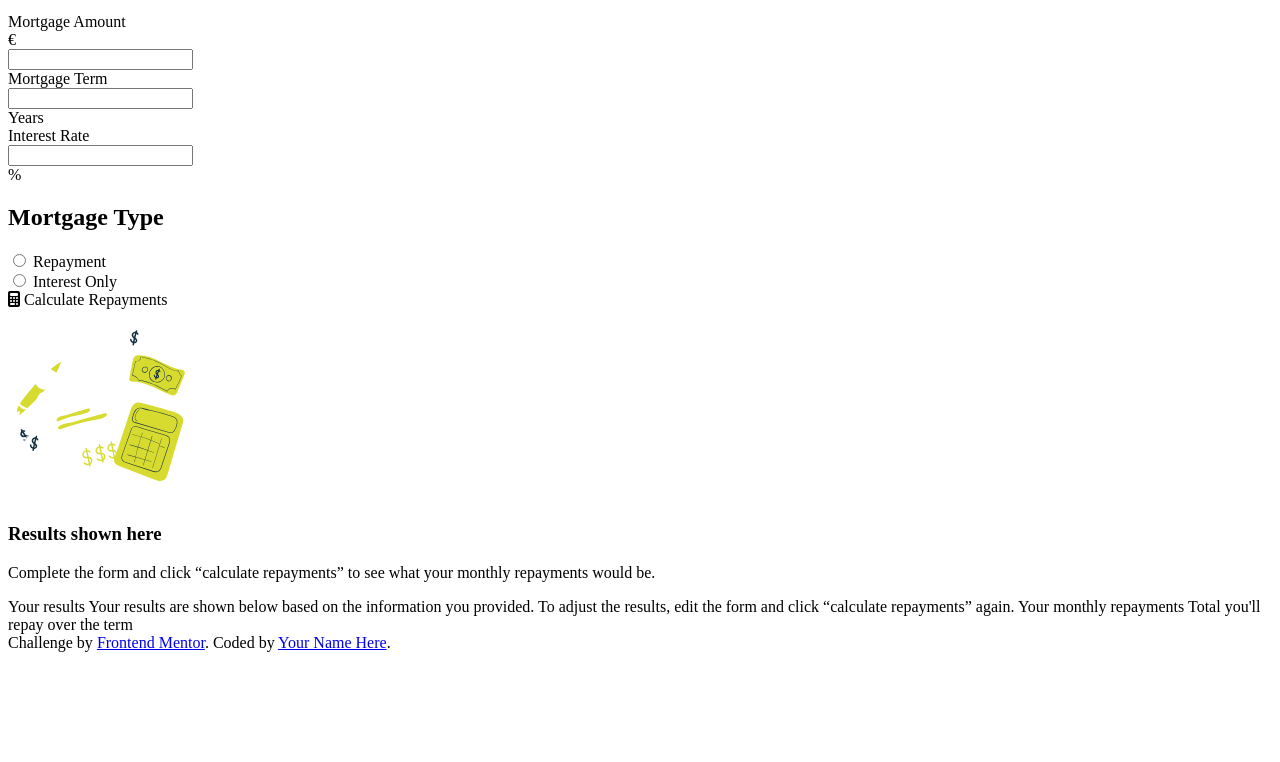
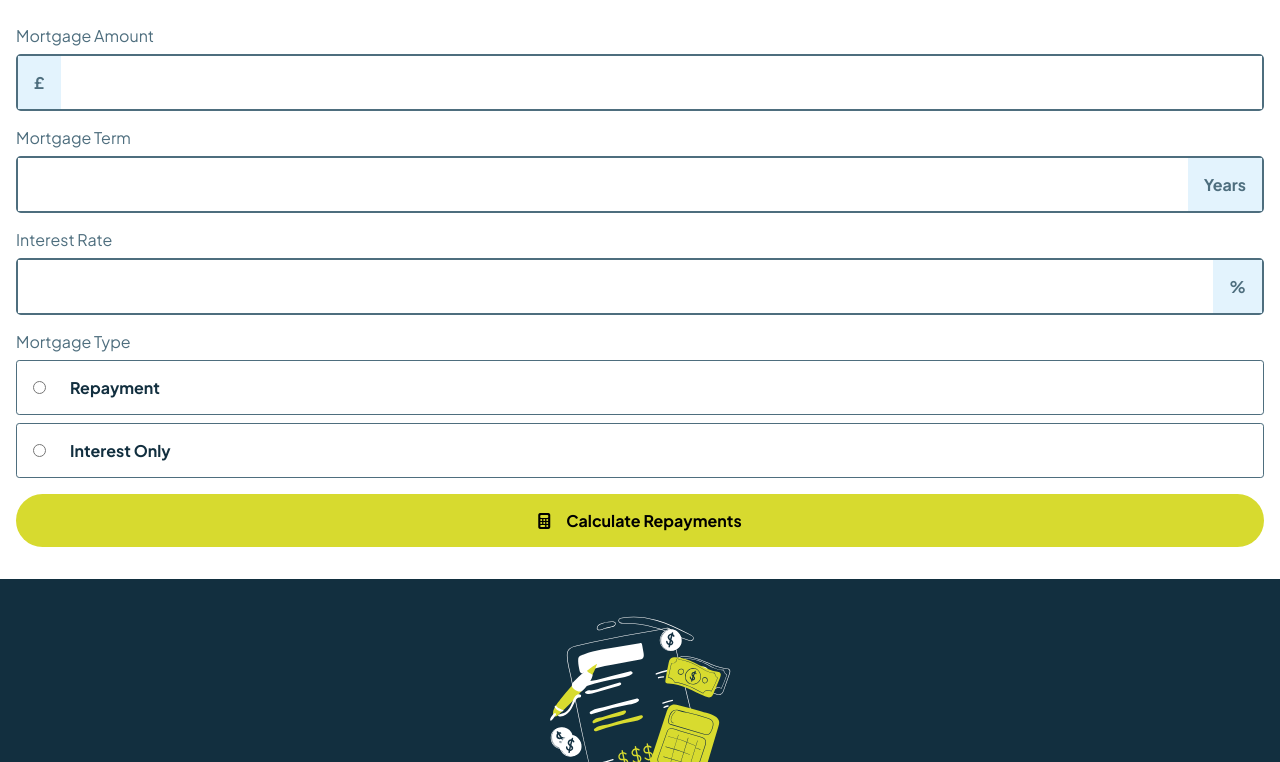
Before and after one commit to fayiz770/mortgage-repayment-calculator-main, a plain HTML site: page index.html in a window 1280 px wide. Shown: the part 101-863 px from the top of the page. Before the commit the page ends 800 px from the top, so only its background shows below. Drawn offline with Linux system fonts and the light colour scheme.

Commit message:
css added

```diff
--- a/index.css
+++ b/index.css
@@ -0,0 +1,161 @@
+* {
+    padding: 0;
+    margin: 0;
+    box-sizing: border-box;
+}
+
+:root {
+    --lime: hsl(61, 70%, 52%);
+    --red: hsl(4, 69%, 50%);
+    --white: hsl(0, 0%, 100%);
+    --slate-100: hsl(202, 86%, 94%);
+    --slate-300: hsl(203, 41%, 72%);
+    --slate-500: hsl(200, 26%, 54%);
+    --slate-700: hsl(200, 24%, 40%);
+    --slate-900: hsl(202, 55%, 16%);
+    --font-family: 'Plus Jakarta Sans', sans-serif;
+}
+
+body {
+    font-family: var(--font-family);
+    background: var(--white);
+}
+
+/* Typo graphy */
+
+h1 {
+    font-size: 25px;
+}
+
+h2 {
+    font-size: 1em;
+    font-weight: normal;
+}
+
+/* main */
+
+.container {
+    padding: 2em 1em;
+}
+
+.title {
+    display: grid;
+    gap: .5em;
+    margin-bottom: 2em;
+    color: var(--slate-900);
+}
+
+.clear,
+.label {
+    color: var(--slate-700);
+}
+
+
+.clear {
+    border-bottom: 1px solid var(--slate-300);
+    width: fit-content;
+    cursor: pointer;
+}
+
+form {
+    display: grid;
+    gap: 1em;
+}
+
+.input-container {
+    display: grid;
+    gap: .5em;
+}
+
+.input {
+    display: flex;
+    border: 2px solid var(--slate-700);
+    border-radius: .3em;
+}
+
+input[type='text'] {
+    color: var(--slate-900);
+    font-family: var(--font-family);
+    width: 100%;
+    height: 100%;
+    padding: 1.1rem 1rem;
+    font-weight: bolder;
+    border: none;
+    outline: none;
+}
+
+input[type='radio'] {
+    accent-color: var(--slate-300);
+}
+
+
+.sign {
+    font-weight: bold;
+    display: flex;
+    align-self: center;
+    background-color: var(--slate-100);
+    padding: 1em;
+}
+
+.pound {
+    left: 0;
+}
+
+.years,
+.percent {
+    right: 0;
+}
+
+.term-and-rate-container {
+    display: grid;
+    gap: 1em;
+}
+
+.type {
+    display: grid;
+    gap: .5em;
+}
+
+.repayment,
+.interest-only {
+    border: 1px solid var(--slate-700);
+    display: flex;
+    gap: 1.5em;
+    font-weight: bold;
+    padding: 1em;
+    color: var(--slate-900);
+    border-radius: .2em;
+}
+
+.button {
+    padding: 1em;
+    background: var(--lime);
+    border-radius: 2em;
+    display: flex;
+    gap: 1em;
+    align-items: center;
+    justify-content: center;
+    font-weight: bold;
+    cursor: pointer;
+}
+
+/* Results */
+
+.result {
+    display: grid;
+    place-items: center;
+    background: var(--slate-900);
+    margin: 2em -1em 0 -1em;
+    padding: 2em;
+    text-align: center;
+    color: var(--white);
+
+}
+
+
+/* Attribution */
+
+.attribution {
+    text-align: center;
+    padding: 1em 2em;
+}
--- a/index.html
+++ b/index.html
@@ -6,6 +6,7 @@
 
   <link rel="icon" type="image/png" sizes="32x32" href="./assets/images/favicon-32x32.png">
   <link rel="stylesheet" href="https://cdnjs.cloudflare.com/ajax/libs/font-awesome/6.6.0/css/all.min.css" integrity="sha512-Kc323vGBEqzTmouAECnVceyQqyqdsSiqLQISBL29aUW4U/M7pSPA/gEUZQqv1cwx4OnYxTxve5UMg5GT6L4JJg==" crossorigin="anonymous" referrerpolicy="no-referrer" />
+  <link href="https://fonts.googleapis.com/css2?family=Plus+Jakarta+Sans:ital,wght@0,200..800;1,200..800&display=swap" rel="stylesheet">
   <link rel="stylesheet" href="index.css">
 
   <title>Mortgage repayment calculator</title>
@@ -14,39 +15,39 @@
   <div class="container">
     <div class="calculator">
       <div class="title">
-        <h1>Mortgage</h1>
+        <h1>Mortgage Calculator</h1>
         <p class="clear">Clear All</p>
       </div>
       <form action="#">
 
-        <div class="amount-container">
-          <label for="amount">Mortgage Amount</label>
-          <div class="amount">
-            <div class="euro-sign">€</div>
+        <div class="amount-container input-container">
+          <label for="amount" class="label">Mortgage Amount</label>
+          <div class="amount input">
+            <div class="pound sign label">£</div>
             <input type="text" name="amount" id="amount">
           </div>
         </div>
 
         <div class="term-and-rate-container">
-          <div>
-            <label for="term">Mortgage Term</label>
-            <div class="term">
+          <div class="input-container">
+            <label for="term" class="label">Mortgage Term</label>
+            <div class="term input">
               <input type="text" name="term" id="term">
-              <div class="years-sign">Years</div>
+              <div class="years sign label">Years</div>
             </div>
           </div>
 
-          <div>
-            <label for="rate">Interest Rate</label>
-            <div class="rate">
+          <div class="input-container">
+            <label for="rate" class="label">Interest Rate</label>
+            <div class="rate input">
               <input type="text" name="rate" id="rate">
-              <div class="percentage">%</div>
+              <div class="percent sign label">%</div>
             </div>
           </div>
         </div>
 
         <div class="type">
-          <h2>Mortgage Type</h2>
+          <h2 class="label">Mortgage Type</h2>
 
           <div class="repayment">
             <input type="radio" name="type" id="repayment">
@@ -70,20 +71,9 @@
         your monthly repayments would be.</p>
     </div>
   </div>
-  Your results
-
-  Your results are shown below based on the information you provided.
-  To adjust the results, edit the form and click “calculate repayments” again.
-
-  Your monthly repayments
-
-  Total you'll repay over the term
-
-  <!-- Completed results end -->
-
   <div class="attribution">
     Challenge by <a href="https://www.frontendmentor.io?ref=challenge">Frontend Mentor</a>.
-    Coded by <a href="#">Your Name Here</a>.
+    Coded by <a href="https://github.com/fayiz770">Mohammad Waris Fayiz</a>.
   </div>
 </body>
 </html>
```
Also changed, not shown: 1 other file.
